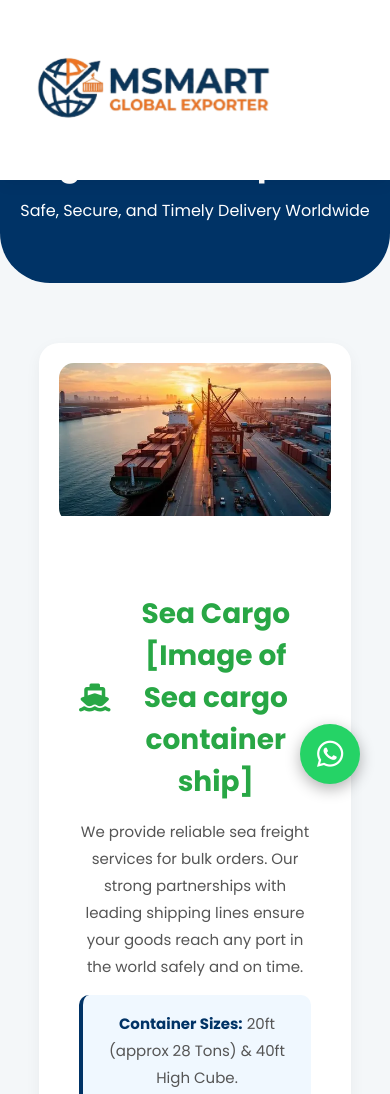
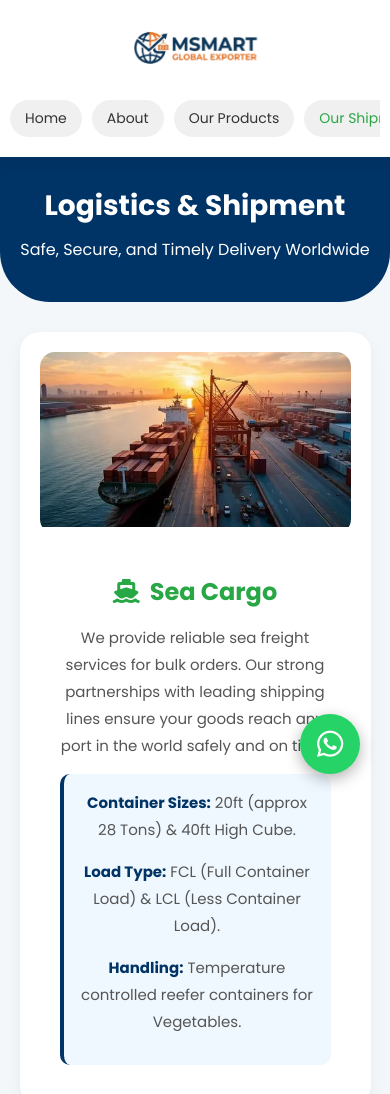
Before and after one commit to msmart6/mssttore, a plain HTML site: page shipment.html in a window 390 px wide. Shown: the top 1094 px of the page. Drawn offline with Linux system fonts and the light colour scheme.

Commit message:
update mobile view

```diff
--- a/shipment.html
+++ b/shipment.html
@@ -4,14 +4,14 @@
   <meta charset="UTF-8">
   <meta name="viewport" content="width=device-width, initial-scale=1.0">
 
-  <title>Global Logistics & Shipment Services - msmarts.in | Sea, Air & Road Cargo</title>
-  <meta name="description" content="Reliable export logistics services by msmarts.in. We offer Sea Cargo (FCL/LCL), Air Freight for perishables, and secure Road Transport with export-standard packaging.">
-  <meta name="keywords" content="msmarts.in, Export Logistics India, Sea Cargo Services, Air Freight Exporter, Road Transport Export, Export Packaging Standards, Mesh Bags Packing, Jute Bags Export, MS Mart Shipment">
+  <title>Export Logistics & Shipping Services - MS MART | Sea, Air & Road</title>
+  <meta name="description" content="Secure & reliable export logistics services from India. We offer Sea Cargo (FCL/LCL), Air Freight for perishables, and Custom Clearance services for global trade.">
+  <meta name="keywords" content="Export Logistics India, Sea Cargo Services, Air Freight Exporter, Road Transport Export, Export Packaging, Customs Clearance, Freight Forwarding India, MS Mart Logistics">
   <meta name="author" content="Ramesh - MS MART">
   <meta name="robots" content="index, follow">
 
-  <meta property="og:title" content="Secure Shipment & Logistics - msmarts.in">
-  <meta property="og:description" content="We ensure safe delivery via Sea, Air, and Road with premium packaging standards. Visit msmarts.in.">
+  <meta property="og:title" content="Secure Export Logistics - MS MART">
+  <meta property="og:description" content="We ensure safe delivery via Sea, Air, and Road with premium export packaging standards.">
   <meta property="og:image" content="images/shipment1.jpg">
   <meta property="og:url" content="https://msmarts.in/shipment.html">
   <meta property="og:type" content="website">
@@ -39,7 +39,7 @@
     @keyframes waveAnim { 0%, 100% { transform: translateY(0); } 50% { transform: translateY(-5px); } }
     .wave-effect { animation: waveAnim 3s infinite; }
 
-    /* 🔴 NAVBAR */
+    /* 🔴 NAVBAR (Desktop Default) */
     .navbar {
       display: flex; justify-content: space-between; align-items: center;
       padding: 10px 5%; background: var(--white); position: fixed; top: 0; width: 100%; z-index: 1000;
@@ -49,7 +49,6 @@
 
     .logo-area { display: flex; align-items: center; text-decoration: none; }
 
-    /* ⭐ FIX: Logo Size Control ⭐ */
     .brand-logo {
         height: 150px;
         width: auto;
@@ -157,7 +156,7 @@
     /* 🔴 FLOATING BUTTON */
     .float-wa {
       position: fixed;
-      bottom: 55px;
+      bottom: 65px;
       right: 30px;
       background: #25D366;
       color: white;
@@ -194,14 +193,61 @@
         transform: scale(1.2);
     }
 
-    /* Responsive */
+    /* ⭐⭐⭐ MOBILE RESPONSIVE MEDIA QUERIES ⭐⭐⭐ */
     @media (max-width: 768px) {
-      .navbar { padding: 15px; height: auto; flex-wrap: wrap; }
-      .nav-links { display: none; width: 100%; text-align: center; padding-top: 20px; }
-      .transport-row { flex-direction: column !important; text-align: center; }
+      /* Navbar Adjustment */
+      .navbar {
+        flex-direction: column;
+        height: auto;
+        padding: 10px;
+        position: fixed;
+      }
+      .brand-logo { height: 80px; } /* Smaller Logo on Mobile */
+
+      /* Mobile Menu - Scrollable Chips */
+      .nav-links {
+        display: flex;
+        width: 100%;
+        overflow-x: auto;
+        white-space: nowrap;
+        padding: 10px 0;
+        gap: 10px;
+        justify-content: flex-start;
+        -webkit-overflow-scrolling: touch;
+      }
+      .nav-links::-webkit-scrollbar { display: none; }
+
+      .nav-links a {
+        background: #f0f0f0;
+        padding: 8px 15px;
+        border-radius: 20px;
+        font-size: 14px;
+        flex-shrink: 0;
+      }
+      .nav-links a:hover { background: var(--primary-green); color: white; }
+
+      /* Page Header */
+      .page-header { margin-top: 145px; padding: 40px 20px; }
+      .page-header h1 { font-size: 28px; }
+
+      /* Transport Section - Stack Images and Text */
+      .transport-section { padding: 30px 5%; }
+      .transport-row { flex-direction: column !important; text-align: center; gap: 20px; }
       .t-image { height: 200px; width: 100%; }
+      .t-content h2 { justify-content: center; font-size: 24px; }
+
+      /* Process Section */
+      .process-section { padding: 30px 5%; }
+      .process-container { gap: 30px; }
+      .process-step { width: 100%; display: flex; align-items: center; gap: 15px; text-align: left; }
+      .step-icon { margin: 0; width: 60px; height: 60px; font-size: 24px; flex-shrink: 0; }
+
+      /* Packing Grid */
+      .packing-section { padding: 30px 5%; }
+      .packing-grid { grid-template-columns: 1fr; } /* 1 Column on Mobile */
+
+      /* Footer */
       .bottom-bar { flex-direction: column; text-align: center; gap: 10px; }
-      .page-header h1 { font-size: 32px; }
     }
   </style>
 </head>
@@ -232,10 +278,7 @@
         <img src="images/shipment1.jpg" alt="Sea Cargo Shipping Container Export" onerror="this.src='https://source.unsplash.com/600x400/?ship,container'">
       </div>
       <div class="t-content">
-        <h2><i class="fas fa-ship"></i> Sea Cargo
-
-[Image of Sea cargo container ship]
-</h2>
+        <h2><i class="fas fa-ship"></i> Sea Cargo</h2>
         <p>We provide reliable sea freight services for bulk orders. Our strong partnerships with leading shipping lines ensure your goods reach any port in the world safely and on time.</p>
         <div class="t-specs">
           <p><strong>Container Sizes:</strong> 20ft (approx 28 Tons) & 40ft High Cube.</p>
@@ -250,10 +293,7 @@
         <img src="images/shipment2.jpg" alt="Air Cargo Freight Service Export" onerror="this.src='https://source.unsplash.com/600x400/?air,cargo'">
       </div>
       <div class="t-content">
-        <h2><i class="fas fa-plane"></i> Air Cargo
-
-[Image of air cargo plane]
-</h2>
+        <h2><i class="fas fa-plane"></i> Air Cargo</h2>
         <p>For urgent shipments and highly perishable items, our Air Cargo service is the best choice. We ensure flight connectivity from Hyderabad and Chennai airports within 24-48 hours.</p>
         <div class="t-specs">
           <p><strong>Weight Limit:</strong> Minimum 100 Kgs to 5+ Tons per flight.</p>
@@ -268,10 +308,7 @@
         <img src="images/shipment3.jpg" alt="Road Transport Logistics Truck India" onerror="this.src='https://source.unsplash.com/600x400/?truck,highway'">
       </div>
       <div class="t-content">
-        <h2><i class="fas fa-truck"></i> On Road Transport
-
-[Image of logistics truck]
-</h2>
+        <h2><i class="fas fa-truck"></i> On Road Transport</h2>
         <p>We have a robust domestic logistics network to transport goods from our farms and warehouses to the air/sea ports securely. Our fleet ensures minimal transit damage.</p>
         <div class="t-specs">
           <p><strong>Vehicles:</strong> 10 Ton, 14 Ton, and 25 Ton Trucks.</p>
@@ -298,10 +335,7 @@
       </div>
       <div class="process-step">
         <div class="step-icon"><i class="fas fa-box"></i></div>
-        <h4>3. Packing
-
-[Image of shipping boxes]
-</h4>
+        <h4>3. Packing</h4>
         <p>Export Standard Pack.</p>
       </div>
       <div class="process-step">
@@ -322,18 +356,15 @@
     <div class="packing-grid">
       <div class="pack-box">
         <div class="pack-img"><img src="images/bag1.jpg" alt="Mesh Bag Packing for Onions" onerror="this.src='https://source.unsplash.com/300x200/?mesh,bag'"></div>
-        <div class="pack-info"><h4>Mesh Bags </h4><p>Onions & Coconuts</p></div>
+        <div class="pack-info"><h4>Mesh Bags</h4><p>Onions & Coconuts</p></div>
       </div>
       <div class="pack-box">
         <div class="pack-img"><img src="images/bag2.jpg" alt="Jute Bag Packing for Spices" onerror="this.src='https://source.unsplash.com/300x200/?sack'"></div>
-        <div class="pack-info"><h4>Jute Bags </h4><p>Spices & Rice</p></div>
+        <div class="pack-info"><h4>Jute Bags</h4><p>Spices & Rice</p></div>
       </div>
       <div class="pack-box">
         <div class="pack-img"><img src="images/bag3.jpg" alt="Corrugated Box Packing for Vegetables" onerror="this.src='https://source.unsplash.com/300x200/?box'"></div>
-        <div class="pack-info"><h4>Corrugated Box
-
-[Image of corrugated boxes]
-</h4><p>Ginger & Vegetables</p></div>
+        <div class="pack-info"><h4>Corrugated Box</h4><p>Ginger & Vegetables</p></div>
       </div>
     </div>
   </section>
```
